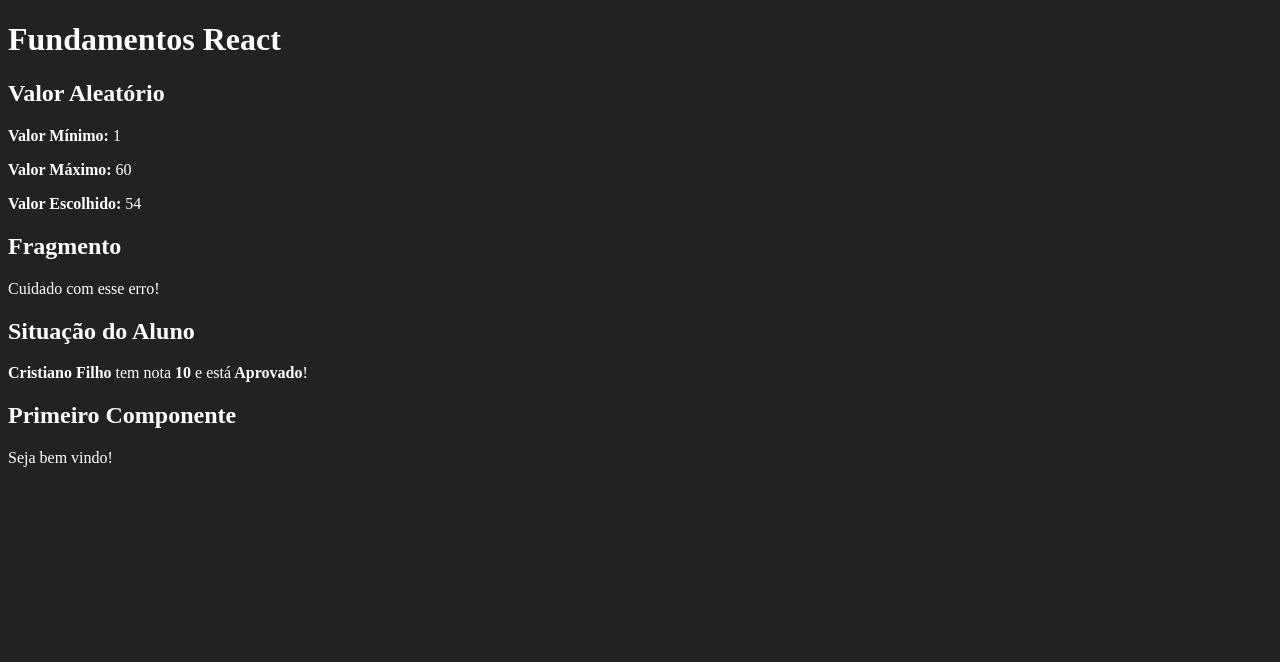
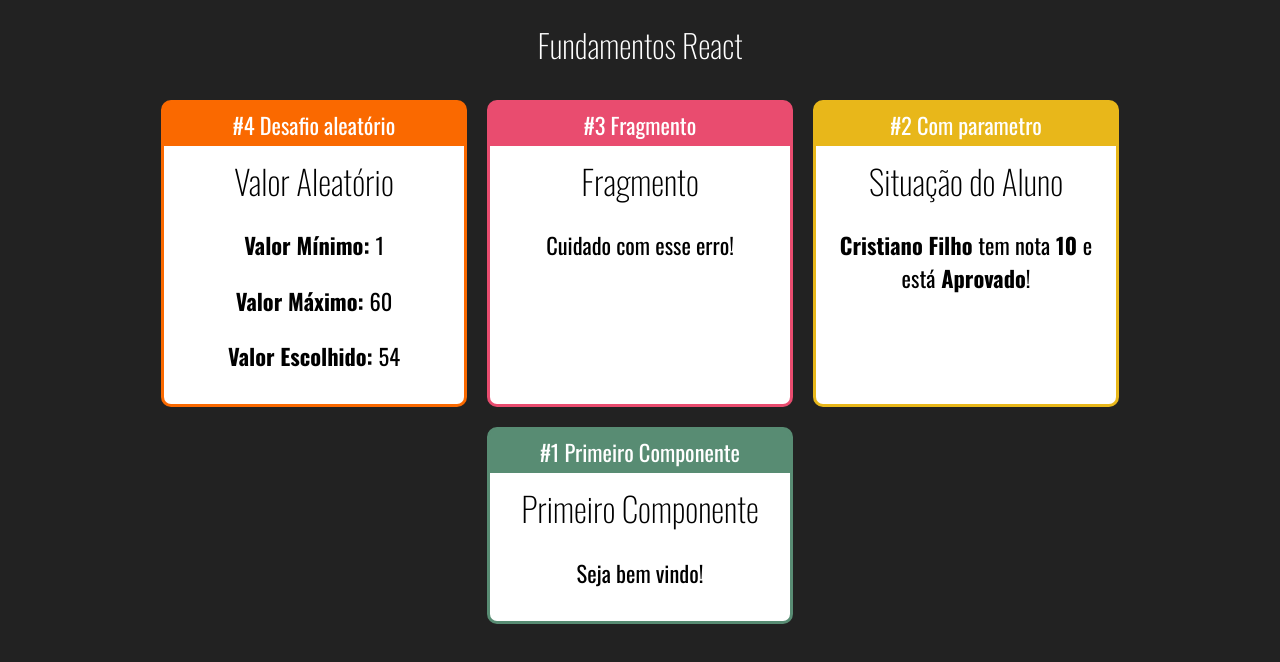
Before and after one commit to cristianodecarvalho/curso-react-redux, a React (Create React App) app in the folder fundamentos-react/: page / in a window 1280 px wide. Shown: the top 662 px of the page. Built offline with nearby package versions, Linux system fonts and the light colour scheme.

Commit message:
Creating Card Component and passing Children Components

```diff
--- a/fundamentos-react/public/index.html
+++ b/fundamentos-react/public/index.html
@@ -11,6 +11,7 @@
     />
     <link rel="apple-touch-icon" href="%PUBLIC_URL%/logo192.png" />
     <link rel="manifest" href="%PUBLIC_URL%/manifest.json" />
+    <link href="https://fonts.googleapis.com/css2?family=Oswald:wght@200;300;400;500;600;700&display=swap" rel="stylesheet">
 
     <title>React App</title>
   </head>
--- /dev/null
+++ b/fundamentos-react/src/App.css
@@ -0,0 +1,5 @@
+.App .Cards {
+    display: flex;
+    justify-content: center;
+    flex-wrap: wrap;
+}
--- a/fundamentos-react/src/App.jsx
+++ b/fundamentos-react/src/App.jsx
@@ -1,19 +1,36 @@
+import "./App.css"
 import React from 'react';
 
+import Card from './components/layout/Card'
 import Aleatorio from './components/basicos/Aleatorio'
 import Primeiro from './components/basicos/Primeiro';
 import ComParametro from './components/basicos/ComParametro.jsx'
 import Fragmento from './components/basicos/Fragmento'
 
 export default () => (
-    <div id="app">
+    <div className="App">
         <h1>Fundamentos React</h1>
-        <Aleatorio min={1} max={60}/>
+
+        <div className="Cards">
+            <Card titulo="#4 Desafio aleatório" color="#FA6900">
+                <Aleatorio min={1} max={60} />
+            </Card>
+
+            <Card titulo="#3 Fragmento" color="#E94C6F">
                 <Fragmento />
+            </Card>
+
+            <Card titulo="#2 Com parametro" color="#E8B71A">
                 <ComParametro
                     titulo="Situação do Aluno"
                     aluno="Cristiano Filho"
                     nota={9.3} />
+            </Card>
+
+            <Card titulo="#1 Primeiro Componente" color="#588C73">
                 <Primeiro></Primeiro>
+            </Card>
+
+        </div>
     </div>
 );
--- /dev/null
+++ b/fundamentos-react/src/components/layout/Card.css
@@ -0,0 +1,25 @@
+.Card {
+    border: 3px solid;
+    border-radius: 10px;
+    overflow: hidden;
+    margin: 10px;
+    font-size: 1.4rem;
+
+    display: flex;
+    flex-direction: column;
+    min-width: 300px;
+    max-width: 300px;
+}
+
+.Card .Title {
+    padding: 5px 0px;
+    display: flex;
+    justify-content: center;
+}
+
+.Card .Content {
+    flex: 1;
+    background-color: #fff;
+    color: #000;
+    padding: 10px;
+}
--- /dev/null
+++ b/fundamentos-react/src/components/layout/Card.jsx
@@ -0,0 +1,19 @@
+import "./Card.css"
+import React from 'react';
+
+export default (props) => {
+
+    const cardStyle = {
+        backgroundColor: props.color || '#F00',
+        borderColor: props.color || '#F00'
+    }
+
+    return (
+        <div className="Card" style={cardStyle}>
+            <div className="Title">{props.titulo}</div>
+            <div className="Content">
+                {props.children}
+            </div>
+        </div>
+    );
+};
--- a/fundamentos-react/src/index.css
+++ b/fundamentos-react/src/index.css
@@ -1,4 +1,14 @@
 body {
+    font-family: Oswald;
     background-color: #222;
     color: #fff;
+    text-align: center;
 }
+
+h1, h2, h3 {
+    font-weight: 200;
+}
+
+h2, h3 {
+    margin: 0;
+}
```
Also changed, not shown: 2 other files (tests, documents, lock files or other folders). Lines whose indentation alone changed are shown as unchanged.
